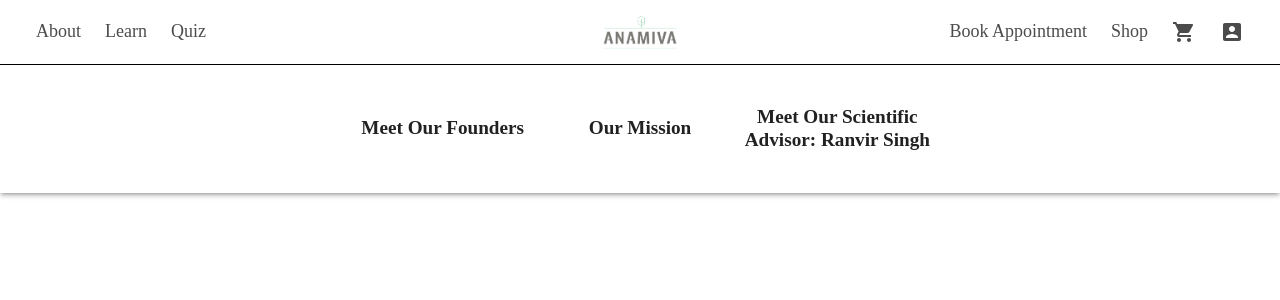
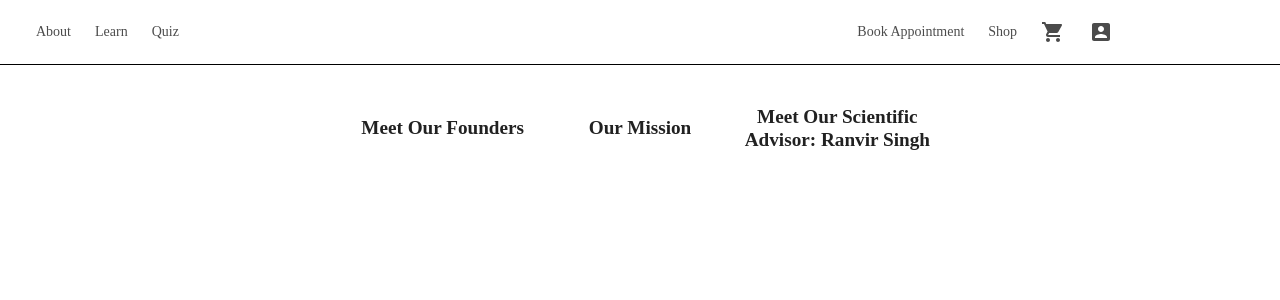
Before and after one commit to kvohra3/Anamiva, a React (Create React App) app: page /shop in a window 1280 px wide. Both pictures are taken after a click on the tab "About". Shown: the top 300 px of the page. Built offline with nearby package versions, Linux system fonts and the light colour scheme.

Commit message:
nav update

```diff
--- a/src/App.js
+++ b/src/App.js
@@ -84,6 +84,7 @@ let theme = createMuiTheme({
     },
   },
 });
+
 theme = responsiveFontSizes(theme);
 
 function App() {
--- a/src/components/Banner.js
+++ b/src/components/Banner.js
@@ -1,13 +1,13 @@
-import React from 'react';
-import PropTypes from 'prop-types';
-import { makeStyles } from '@material-ui/core/styles';
-import { Typography, Grid } from '@material-ui/core';
+import React from "react";
+import PropTypes from "prop-types";
+import { makeStyles } from "@material-ui/core/styles";
+import { Typography, Grid } from "@material-ui/core";
 import {
   AllInclusive,
   BatteryChargingFull,
   DeviceHub,
   Dashboard,
-} from '@material-ui/icons';
+} from "@material-ui/icons";
 
 const icons = {
   allInclusive: <AllInclusive />,
@@ -20,33 +20,33 @@ export default function Banner(props) {
   const { data, backgroundColor, color } = props;
   const useStyles = makeStyles((theme) => ({
     container: {
-      textAlign: 'center',
-      justifyContent: 'center',
-      boxSizing: 'border-box',
-      padding: '0px 28px 96px',
-      color: color ? color : 'black',
-      backgroundColor: backgroundColor ? backgroundColor : 'rgb(184,176,158)',
+      textAlign: "center",
+      justifyContent: "center",
+      boxSizing: "border-box",
+      padding: "0px 28px 96px",
+      color: color ? color : "black",
+      backgroundColor: backgroundColor ? backgroundColor : "white",
     },
     content: {
-      width: '100%',
-      position: 'relative',
+      width: "100%",
+      position: "relative",
       padding: theme.spacing(3),
-      paddingTop: '0px',
-      [theme.breakpoints.up('md')]: {
+      paddingTop: "0px",
+      [theme.breakpoints.up("md")]: {
         padding: theme.spacing(6),
         paddingRight: 0,
       },
     },
     icons: {
-      transform: 'scale(1.8)',
-      paddingBottom: '20px',
+      transform: "scale(1.8)",
+      paddingBottom: "20px",
     },
     titles: {
-      marginBottom: '125px',
-      marginTop: '75px',
-      width: '50%',
-      marginLeft: 'auto',
-      marginRight: 'auto',
+      marginBottom: "125px",
+      marginTop: "75px",
+      width: "50%",
+      marginLeft: "auto",
+      marginRight: "auto",
     },
   }));
   const classes = useStyles();
@@ -60,8 +60,8 @@ export default function Banner(props) {
             variant="h3"
             gutterBottom
             style={{
-              fontWeight: 'bold',
-              paddingBottom: '20px',
+              fontWeight: "bold",
+              paddingBottom: "20px",
             }}
           >
             {data.title}
@@ -71,15 +71,23 @@ export default function Banner(props) {
           </Typography>
         </div>
         <Grid container spacing={3}>
-          {data.content.map((c) => (
-            <Grid item xs>
+          {data.content.map((c, i) => (
+            <Grid
+              item
+              xs
+              style={
+                i === data.content.length - 1
+                  ? {}
+                  : { borderRight: "2px solid" }
+              }
+            >
               <div className={classes.icons}>{icons[c.icon]}</div>
               <Typography
                 component="h4"
                 variant="h5"
                 style={{
-                  fontWeight: 'bold',
-                  paddingBottom: '20px',
+                  fontWeight: "bold",
+                  paddingBottom: "20px",
                 }}
               >
                 {c.title}
--- a/src/components/Navbar.js
+++ b/src/components/Navbar.js
@@ -1,4 +1,4 @@
-import React, { useState } from "react";
+import React, { useState, useEffect } from "react";
 import PropTypes from "prop-types";
 import { makeStyles } from "@material-ui/core/styles";
 import {
@@ -23,19 +23,25 @@ const allIcons = {
 
 const useStyles = makeStyles((theme) => ({
   root: {
-    position: "fixed",
     background: "transparent",
     boxShadow: "none",
     color: "black",
+  },
+  navtitle: {
+    fontSize: "25px",
+    fontWeight: "600",
+    background:
+      "linear-gradient(to right, #f1bf1a -0.45%, #ff6361 48.94%, #8064f1 100.44%)",
+    "-webkit-background-clip": "text",
+    "-webkit-text-fill-color": "transparent",
   },
   menuContainer: {
     borderRadius: "0px",
     borderTop: "thin solid black",
   },
   tab: {
-    fontFamily: "Futura-Bold",
+    color: "black",
     textTransform: "none",
-    fontSize: "large",
     "&:hover": {
       borderBottom: "2px solid #F1BF1A",
     },
@@ -78,6 +84,10 @@ const useStyles = makeStyles((theme) => ({
       borderBottom: "2px solid #F1BF1A",
     },
   },
+  ticker: {
+    textAlign: "center",
+    backgroundColor: "black",
+  },
 }));
 
 export default function Navbar(props) {
@@ -88,8 +98,9 @@ export default function Navbar(props) {
   const [value, setValue] = useState(null);
   const [open, setOpen] = useState(true);
   const [listItems, setItems] = useState(null);
+  const [navPosition, setNavPosition] = useState("relative");
 
-  const handleClose = (event) => {
+  const handleClose = () => {
     setOpen(false);
     setValue(null);
     setItems(null);
@@ -174,31 +185,56 @@ export default function Navbar(props) {
     );
   });
 
+  useEffect(() => {
+    const onScroll = (e) => {
+      if (e.target.documentElement.scrollTop > 24) {
+        setNavPosition("fixed");
+      } else {
+        setNavPosition("relative");
+      }
+      console.log("$$ scrollTop", e.target.documentElement.scrollTop);
+    };
+    window.addEventListener("scroll", onScroll);
+
+    return () => window.removeEventListener("scroll", onScroll);
+  }, [navPosition]);
   return (
+    <div>
+      <div className={classes.ticker}>
+        <Typography
+          component="span"
+          gutterBottom
+          style={{
+            color: "white",
+          }}
+        >
+          {data.ticker}
+        </Typography>
+      </div>
       <div
         className={classes.page}
         onMouseEnter={handleOpen}
         onMouseLeave={handleClose}
       >
-      <AppBar position="sticky" className={classes.root}>
+        <AppBar className={classes.root} style={{ position: navPosition }}>
           <Toolbar className={classes.tabs_scroll}>
             <Grid
               container
               direction="row"
-            justify="space-between"
+              justify="space-evenly"
               alignItems="center"
             >
-            <Grid container justify="space-evenly" alignItems="center" xs item>
+              <Grid container justify="flex-end" alignItems="center" xs item>
                 <Tabs value={value} style={{ width: "100%" }}>
                   <div>{leftContent}</div>
                 </Tabs>
               </Grid>
-            <a href={"/"}>
-              <Grid xs>
-                <img src={logo} alt="Anamiva" className={classes.logo} />
+              <Grid xs style={{ textAlign: "center" }}>
+                <Typography component="a" href="/" className={classes.navtitle}>
+                  {data.title}
+                </Typography>
               </Grid>
-            </a>
-            <Grid container justify="flex-end" xs item>
+              <Grid container xs item>
                 <Tabs value={value}>
                   <div>{rightContent}</div>
                 </Tabs>
@@ -214,7 +250,11 @@ export default function Navbar(props) {
               <div style={listItems ? {} : { display: "none" }}>
                 <Paper elevation={3} className={classes.menuPaper}>
                   <Container
-                  style={{ margin: "auto", textAlign: "center", width: "50%" }}
+                    style={{
+                      margin: "auto",
+                      textAlign: "center",
+                      width: "50%",
+                    }}
                   >
                     <Grid
                       container
@@ -251,6 +291,7 @@ export default function Navbar(props) {
           </Typography>
         </AppBar>
       </div>
+    </div>
   );
 }
 
--- a/src/pages/Home/Home.js
+++ b/src/pages/Home/Home.js
@@ -25,7 +25,6 @@ const useStyles = makeStyles((theme) => ({
   main: {
     overflowX: "hidden",
     overflowY: "hidden",
-    backgroundColor: "rgb(184,176,158)",
   },
 }));
 
--- a/src/pages/Home/data.json
+++ b/src/pages/Home/data.json
@@ -1,14 +1,14 @@
 {
   "nav": {
-    "title": "Anamiva",
-    "img": "random.jpg",
+    "ticker": "Get 10% off your first purchase by using code FIRST10",
+    "title": "anamiva",
     "leftContent": [
       {
-        "title": "About",
+        "title": "Meet us",
         "content": [
           {
             "url": "/founders",
-            "title": "Meet Our Founders"
+            "title": "The Founders: Sanjiv Devraj, Sarin Devraj, Samay Devraj"
           },
           {
             "title": "Our Mission",
@@ -38,15 +38,11 @@
         ]
       },
       {
-        "title": "Quiz",
+        "title": "Gut Check",
         "url": "/quiz"
       }
     ],
     "rightContent": [
-      {
-        "title": "Book Appointment",
-        "url": "/appointment"
-      },
       {
         "title": "Shop",
         "url": "/shop"
@@ -61,7 +57,7 @@
         "icon": "acctBox",
         "content": [
           {
-            "title": "Billing & Shipping",
+            "title": "Sign Up",
             "url": "/billing-and-shipping"
           },
           { "title": "Password", "url": "/password" },
@@ -103,22 +99,22 @@
     "title": "How it works?",
     "content": [
       {
-        "title": "title 1",
+        "title": "Accessible",
         "description": "Some text to describe the content.ome text to describe the content.ome text to describe the content.ome text to describe the content.ome text to describe the content",
         "icon": "allInclusive"
       },
       {
-        "title": "title 2",
+        "title": "Affordable",
         "description": "Some more text to describe the content",
         "icon": "chargingBatteryFull"
       },
       {
-        "title": "title 3",
+        "title": "Personalized",
         "description": "Some of this text to describe the content",
         "icon": "deviceHub"
       },
       {
-        "title": "title 4",
+        "title": "Preventive",
         "description": "Some of this text to describe the content",
         "icon": "dashboard"
       }
```
Also changed, not shown: src/components/TextCarousel.js (+33 -37 lines). Lines whose indentation alone changed are shown as unchanged.
